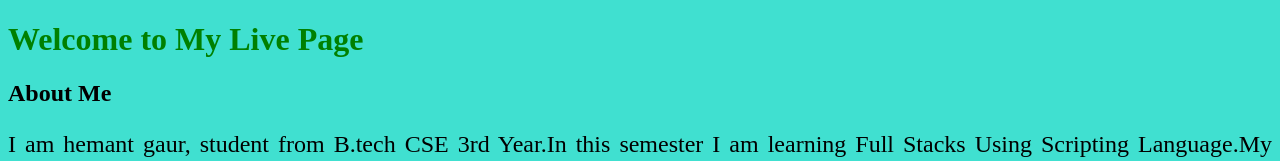
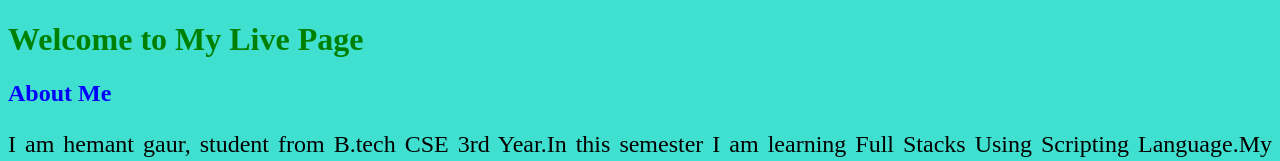
Before and after one commit to hemant2612/Full-Stack-Assignments, a plain HTML site: page index.html in a window 1280 px wide. Shown: the top 161 px of the page. Drawn offline with Linux system fonts and the light colour scheme.

Commit message:
Init commit

```diff
--- a/index.html
+++ b/index.html
@@ -5,7 +5,7 @@
     </head>
     <body style="background-color: turquoise">
         <h1 style="color:green;">Welcome to My Live Page</h1>
-        <h2>About Me</h2>
+        <h2 style="color:blue">About Me</h2>
         <p style="font-size: 150%;text-align: justify;">I am hemant gaur, student from B.tech CSE 3rd Year.In this semester I am learning
              Full Stacks Using Scripting Language.My teacher name is <em><b>Mr. Pankaj Kapoor Sir</b></em> who is also a technical trainer.
              There is a <i>link</i> of our teacher <a href="http://www.beta-labs.in">beta-labs.in.</a></p>
```
